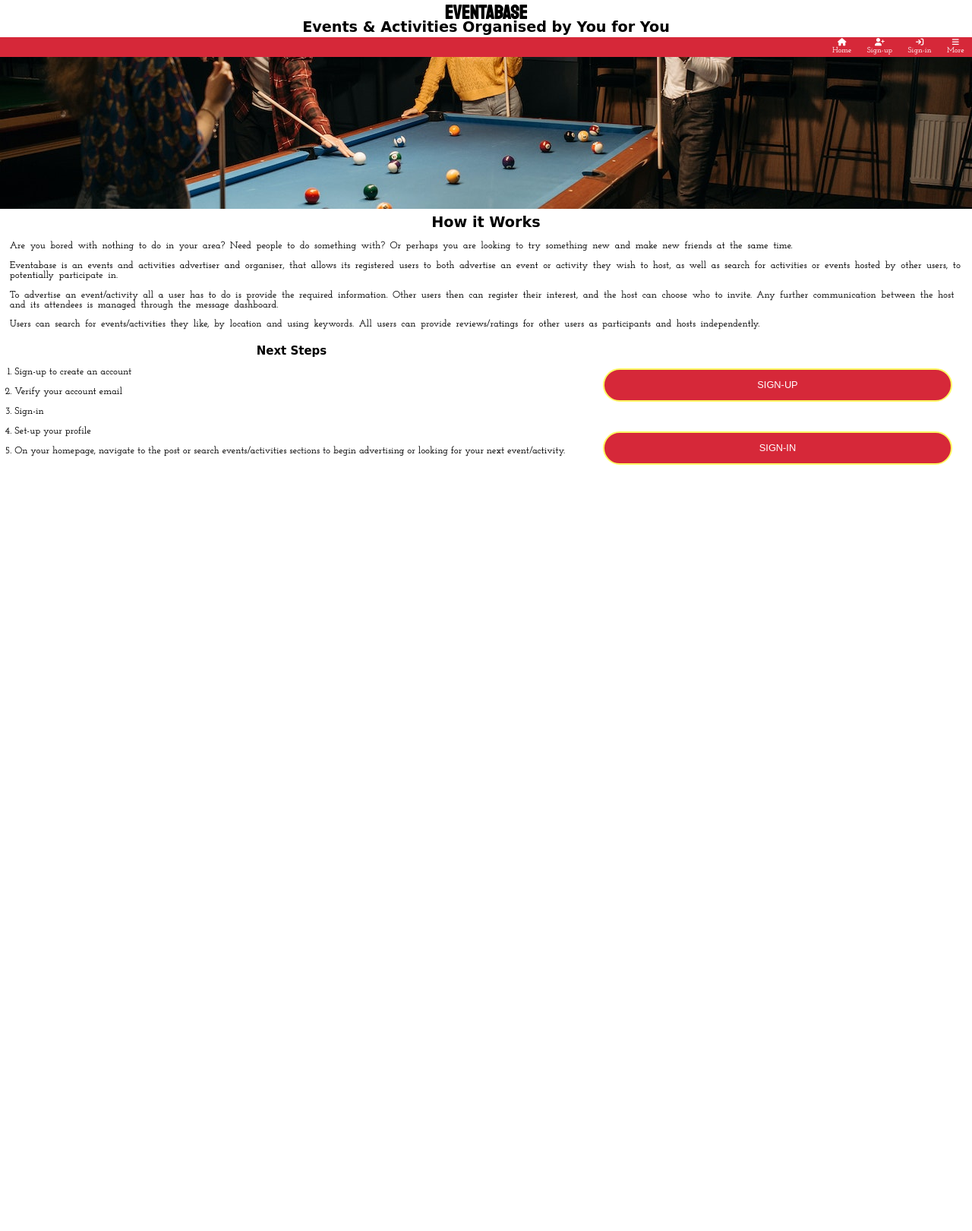
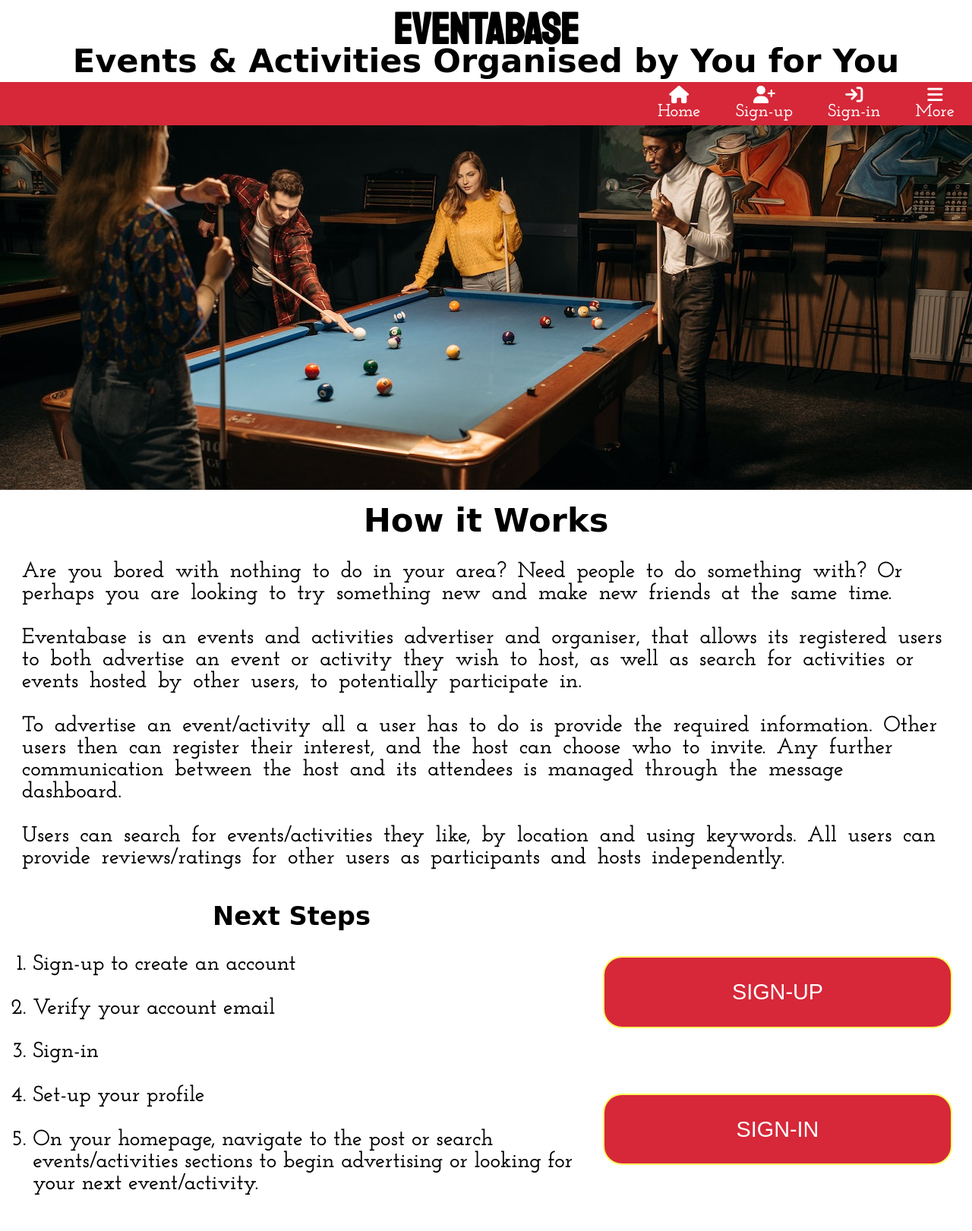
Before and after one commit to MatthewBayfield/eventabase, a Django app: page / in a window 1280 px wide. Shown: the whole page at 76% size. Before the commit the page ends 612 px from the top, so only its background shows below. Run offline with Django 4.2, Linux system fonts and the light colour scheme; some libraries are stand-ins or nearby versions; some web fonts are replaced.

Commit message:
Add media queries for landing page template for responsive design

```diff
--- a/static/css/style.css
+++ b/static/css/style.css
@@ -10,7 +10,7 @@
 }
 
 html {
-    font-size: 0.8rem;
+    font-size: 0.7rem;
 }
 
 body {
@@ -209,3 +209,86 @@ span.more_menu_button {
 #how_it_works > div > div:nth-child(2) {
     flex: 4 6 0%;
 }
+
+/* CSS Subsection: Media queries: */
+
+/*Slideshow image queries*/
+@media screen and (min-width: 400px) and (max-device-aspect-ratio: 650/700 ) and (orientation: portrait) {
+    #landing_page main > :first-child {
+        height: 33vh;
+
+    }
+}
+
+@media screen and (min-width: 510px) and (orientation: portrait) {
+    #landing_page main > :first-child {
+        height: 40vh;
+
+    }
+}
+
+@media screen and (min-width: 800px) and (orientation: portrait) {
+    #landing_page main > :first-child {
+        height: 50vh;
+    }
+}
+
+@media screen and (orientation: landscape) {
+    #landing_page main > :first-child {
+        height: 60vh;
+    }
+}
+
+@media screen and (orientation: landscape) and (min-aspect-ratio: 2/1) {
+    #landing_page main > :first-child {
+        height: 60vh;
+        background-color: rgba(214, 40, 57, 0.6);
+    }
+
+    .slideshow_images {
+        object-fit: contain;
+    }
+}
+
+/*Whole page queries*/
+@media screen and (min-width: 300px){
+    html {
+        font-size: 0.8rem;
+    }
+
+}
+
+@media screen and (min-width: 400px){
+    html {
+        font-size: 1rem;
+    }
+
+}
+
+@media screen and (min-width: 650px){
+    html {
+        font-size: 1.4rem;
+    }
+
+}
+
+@media screen and (min-width: 850px){
+    html {
+        font-size: 1.6rem;
+    }
+
+}
+
+@media screen and (min-width: 1150px){
+    html {
+        font-size: 1.8rem;
+    }
+
+}
+
+@media screen and (min-width: 1400px){
+    html {
+        font-size: 2rem;
+    }
+
+}
```
